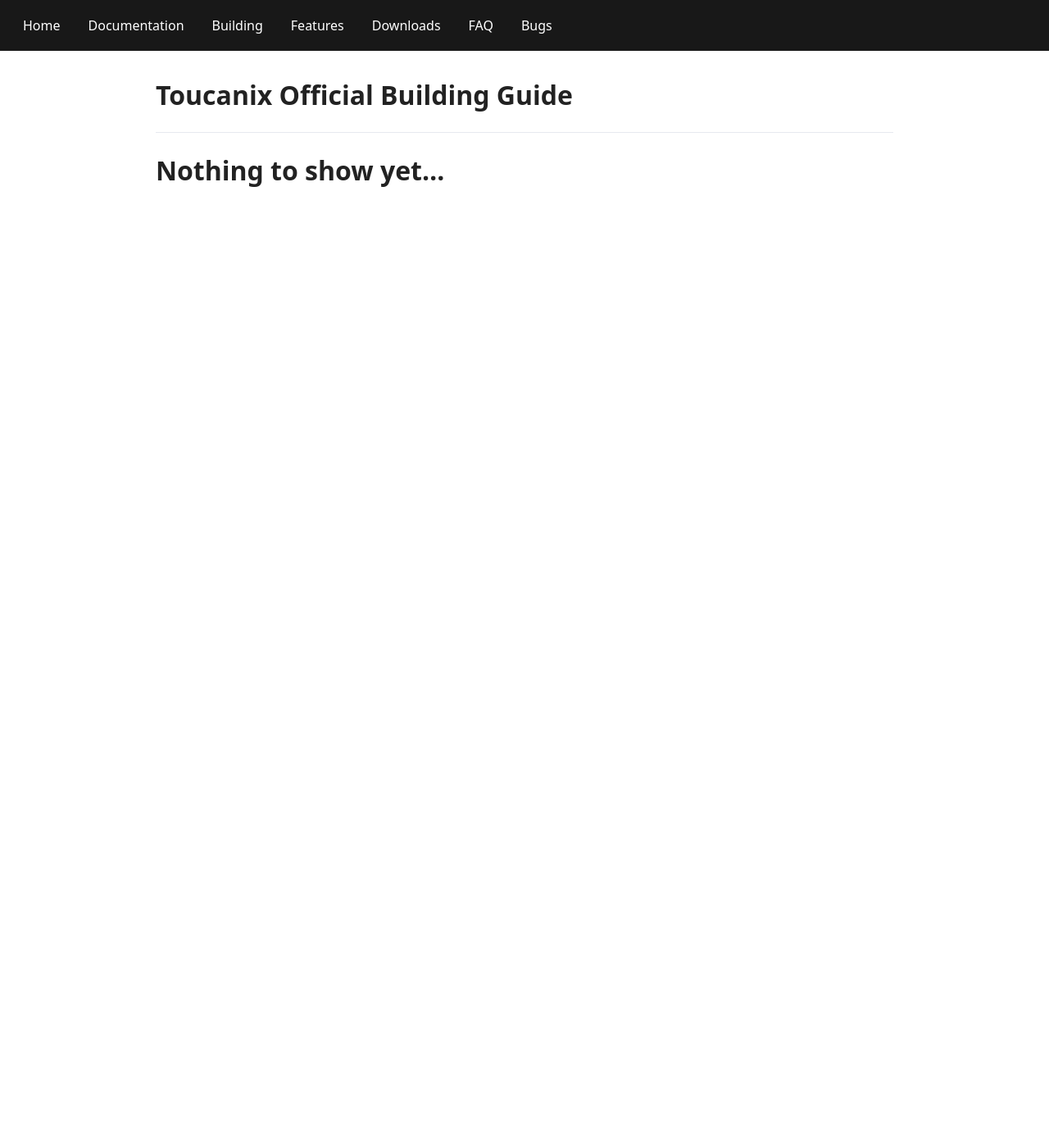
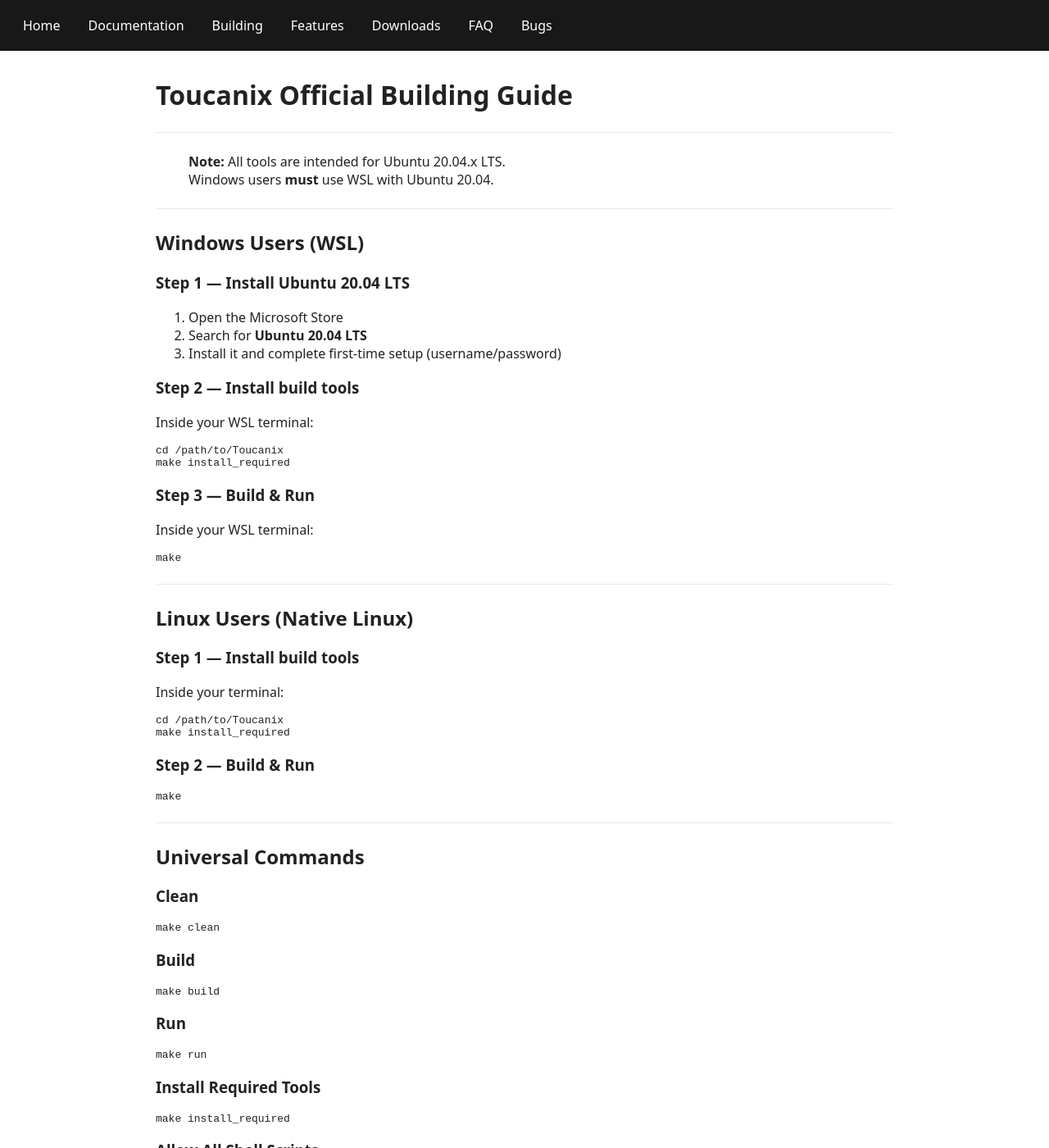
Before and after one commit to CorgiMasterEpic/toucanix-site, a Jekyll site: the page built from building/index.md, in a window 1280 px wide and 1400 px high. Shown: the whole window at 82% size. Built offline with Jekyll 4.4.1, drawn with Linux system fonts in a browser that asks for light colours; some of the changed text lies outside the part shown.

Commit message:
Actually show how to build!

````diff
--- a/building/index.md
+++ b/building/index.md
@@ -5,4 +5,94 @@ layout: default
 
 <link rel="stylesheet" href="/assets/css/theme.css">
 
-# Nothing to show yet...
+> **Note:** All tools are intended for Ubuntu 20.04.x LTS.
+> Windows users **must** use WSL with Ubuntu 20.04.
+
+---
+
+## Windows Users (WSL)
+
+### Step 1 — Install Ubuntu 20.04 LTS
+
+1. Open the Microsoft Store
+2. Search for **Ubuntu 20.04 LTS**
+3. Install it and complete first-time setup (username/password)
+
+### Step 2 — Install build tools
+
+Inside your WSL terminal:
+
+```sh
+cd /path/to/Toucanix
+make install_required
+```
+
+### Step 3 — Build & Run
+
+Inside your WSL terminal:
+
+```sh
+make
+```
+
+---
+
+## Linux Users (Native Linux)
+### Step 1 — Install build tools
+
+Inside your terminal:
+
+```sh
+cd /path/to/Toucanix
+make install_required
+```
+
+### Step 2 — Build & Run
+```sh
+make
+```
+
+---
+
+## Universal Commands
+### Clean
+```sh
+make clean
+```
+
+### Build
+```sh
+make build
+```
+
+### Run
+```sh
+make run
+```
+
+### Install Required Tools
+```sh
+make install_required
+```
+
+### Allow All Shell Scripts
+```sh
+make chmod_all
+```
+
+### Reset OVMFbin
+This is to fix that silly bug where QEMU decides to not boot.
+
+```sh
+make reset_ovmf_bin
+```
+
+### Build & Reset OVMFbin & Run (shortcut)
+```sh
+make
+```
+
+### Clean & Build & Reset OVMFbin & Run (shortcut)
+```sh
+make ultra
+```
````
